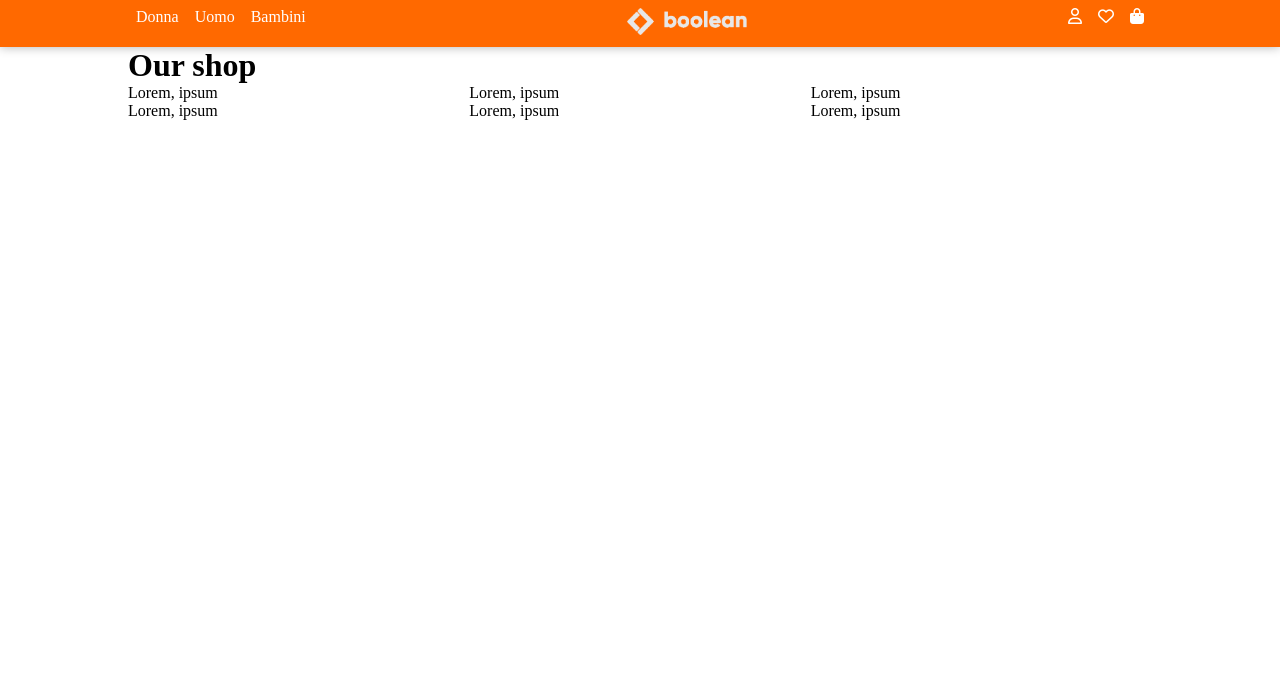
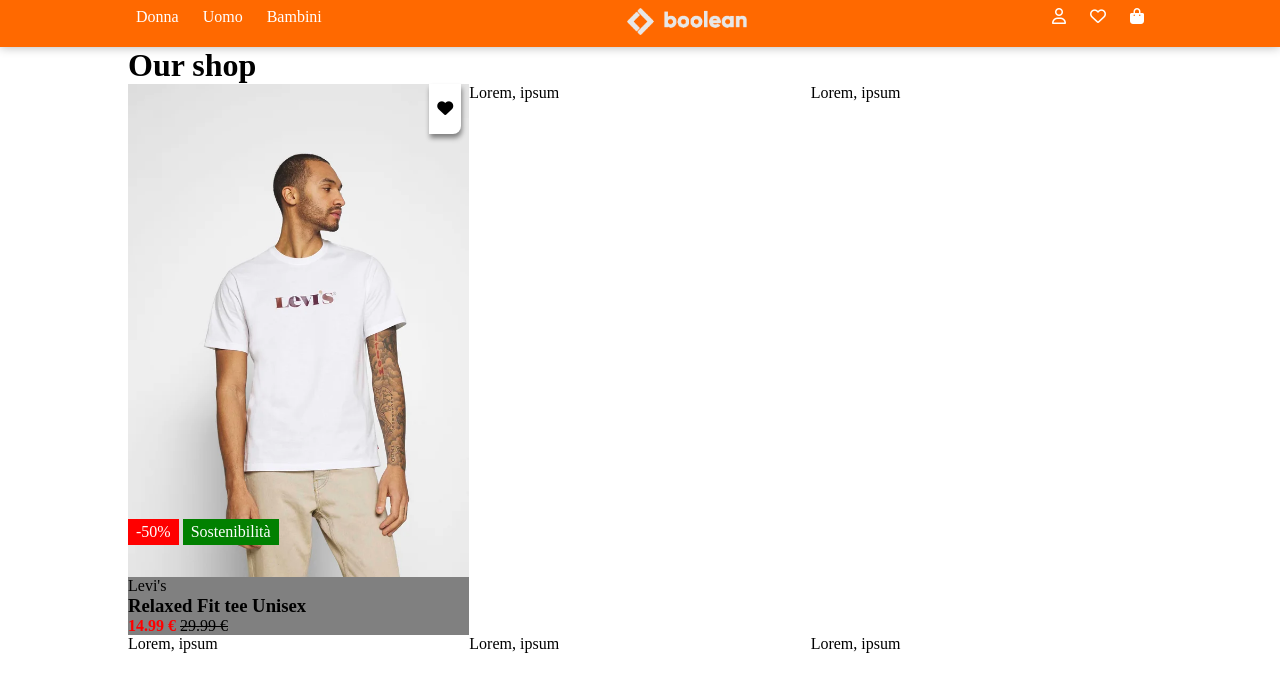
Before and after one commit to Lorenzoo28/html-css-boolando, a plain HTML site: page index.html in a window 1280 px wide. Drawn offline with Linux system fonts and the light colour scheme.

Commit message:
First card with all details completed

```diff
--- a/index.html
+++ b/index.html
@@ -49,7 +49,27 @@
             <div class="row">
                 <div class="col-4">
                     <div class="card">
-                        Lorem, ipsum
+                        <div class="card-top">
+                            <div class="favourites">
+                                <i class="fas fa-heart"></i>
+                            </div>
+                            <figure>
+                                <img src="./img/1.webp">
+                                <img src="./img/1b.webp">
+                            </figure>
+                            <div class="tags">
+                                <span class="discounted">-50%</span>
+                                <span class="category">Sostenibilità</span>
+                            </div>
+                        </div>
+                        <div class="card-bottom">
+                            <div>Levi's</div>
+                            <h3>Relaxed Fit tee Unisex</h3>
+                            <div class="price">
+                                <span class="discounted">14.99 &euro;</span>
+                                <span class="full">29.99 &euro;</span>
+                            </div>
+                        </div>
                     </div>
                 </div>
                 <div class="col-4">
--- a/style.css
+++ b/style.css
@@ -10,6 +10,10 @@
     --bool-light: #ffffff;
     --bool-danger: #ff0000;
     --bool-success: #018000;
+}
+
+img{
+    max-width: 100%;
 }
 
 .debug{
@@ -103,13 +107,80 @@ header{
         ul.right_menu{
             list-style: none;
             display: flex;
+            gap: 0.5rem;
 
             a{
                 color:var(--bool-light);
                 text-decoration: none;
                 padding: 0.5rem;
+
+                &:hover{
+                    color:#1a1a1a
+                }
             }
         }
     }
 
 }
+
+.card{
+    min-height: 300px;
+    background-color: gray;
+
+    .card-top{
+        position: relative;
+        .favourites{
+            position: absolute;
+            top: -1;
+            right: 0.5rem;
+            background-color: var(--bool-light);
+            padding: 1rem 0.5rem;
+            border-bottom-right-radius: 0.5rem;
+            box-shadow: 1px 4px 5px gray;
+        }
+        .tags{
+            position: absolute;
+            left: 0;
+            bottom: 2rem;
+            color: var(--bool-light);
+
+            .discounted, .category{
+                display: inline-block;
+                padding: 0.25rem 0.5rem;
+            }
+
+            .discounted{
+                background-color: var(--bool-danger);
+            }
+            .category{
+                background-color: var(--bool-success);
+            }
+        }
+    }
+
+
+    &:hover figure img:last-child{
+        display: block;
+    }
+    &:hover figure img:first-child{
+        display: none;
+    }
+    figure{
+        img{
+            display: block;
+        }
+        img:last-child{
+            display: none;
+        }
+    }
+}
+
+.card-bottom{
+    .discounted{
+        color:var(--bool-danger);
+        font-weight: 600;
+    }
+    .full{
+        text-decoration: line-through;
+    }
+}
```
